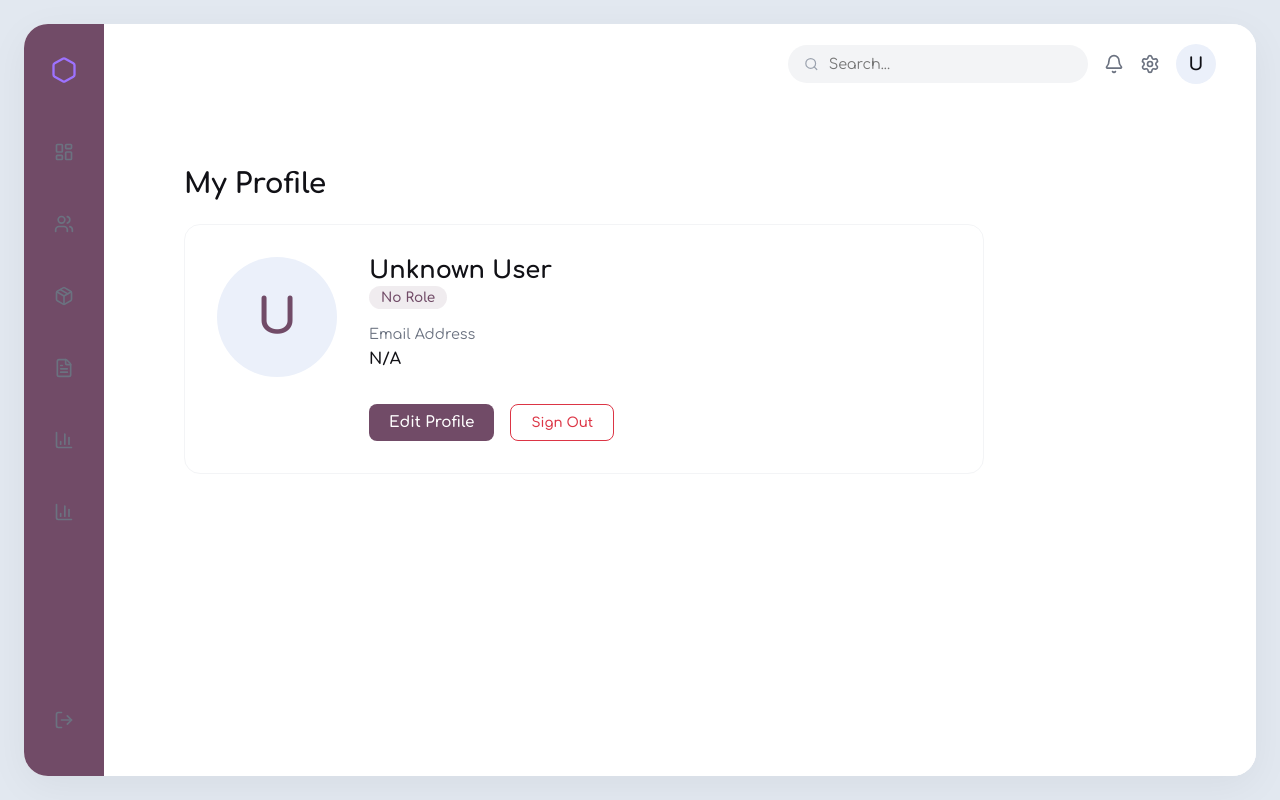
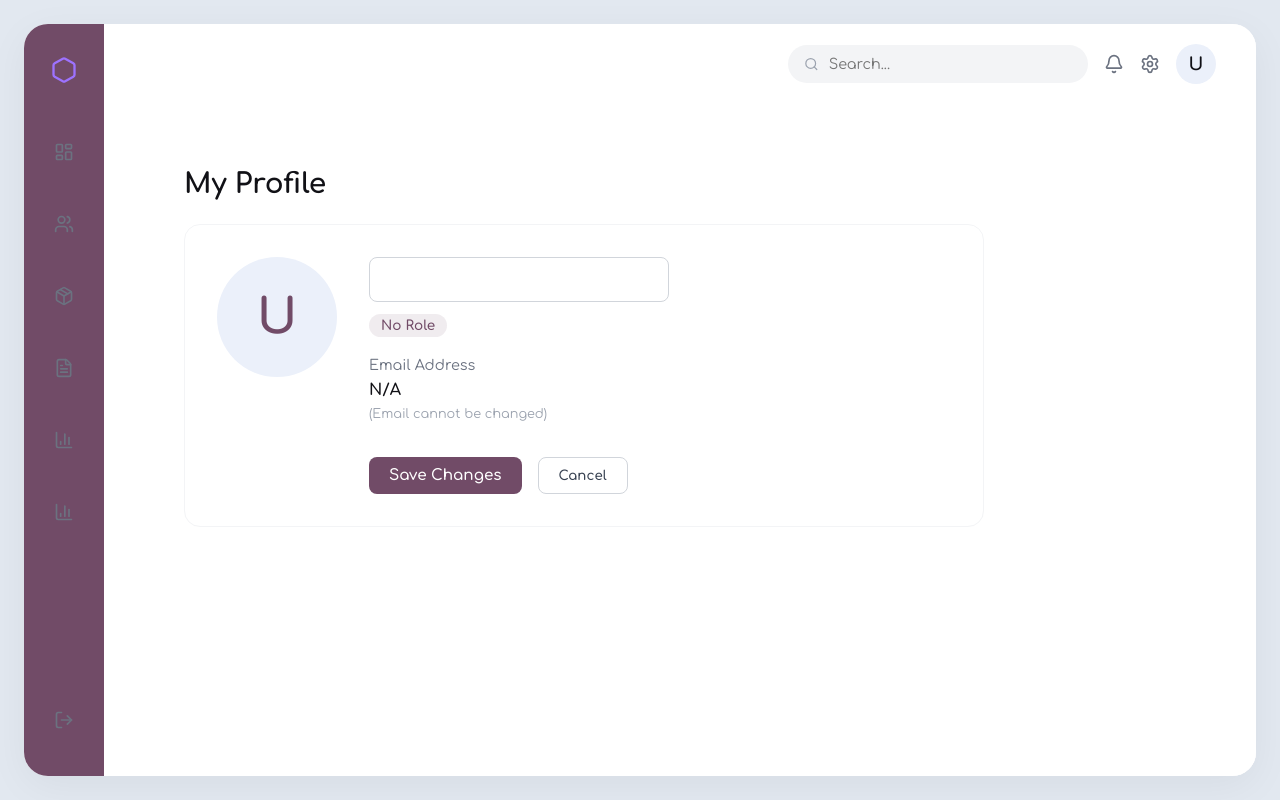
Before and after one commit to RITISHM/VALORA, a React (Vite) app in the folder client/: page /profile in a window 1280 px wide. Both pictures are taken after a click on the button "Edit Profile". Built offline with nearby package versions, Linux system fonts and the light colour scheme; no server answers.

Commit message:
Implement Edit Profile feature for updating Name

```diff
--- a/client/src/pages/Profile.jsx
+++ b/client/src/pages/Profile.jsx
@@ -1,13 +1,56 @@
-import React from 'react';
+import React, { useState } from 'react';
 import { useNavigate } from 'react-router-dom';
+import { BACKEND_URL } from '../api';
+import { Loader2 } from 'lucide-react';
 
 export default function Profile() {
   const navigate = useNavigate();
 
   const userStr = localStorage.getItem('valora_user');
   const user = userStr ? JSON.parse(userStr) : null;
+
+  const [isEditing, setIsEditing] = useState(false);
+  const [name, setName] = useState(user?.name || '');
+  const [loading, setLoading] = useState(false);
+
   const initials = user?.name ? user.name.split(' ').map(n => n[0]).join('').substring(0, 2).toUpperCase() : 'U';
 
+  const handleSave = async () => {
+    if (!name.trim()) {
+      alert('Name cannot be empty');
+      return;
+    }
+
+    setLoading(true);
+    try {
+      const token = localStorage.getItem('valora_token');
+      const res = await fetch(`${BACKEND_URL}/auth/me`, {
+        method: 'PUT',
+        headers: {
+          'Content-Type': 'application/json',
+          'Authorization': `Bearer ${token}`
+        },
+        body: JSON.stringify({ name })
+      });
+
+      if (res.ok) {
+        const data = await res.json();
+        // Update local storage
+        localStorage.setItem('valora_user', JSON.stringify(data.user));
+        setIsEditing(false);
+        // Force a reload or state update to reflect changes across the app, specifically the layout avatar
+        window.location.reload();
+      } else {
+        const errorData = await res.json();
+        alert(`Error: ${errorData.error || 'Update failed'}`);
+      }
+    } catch (err) {
+      console.error(err);
+      alert('An error occurred while saving.');
+    } finally {
+      setLoading(false);
+    }
+  };
   const handleLogout = () => {
     navigate('/login');
   };
@@ -26,8 +69,18 @@ export default function Profile() {
 
         <div style={{ flex: 1, display: 'flex', flexDirection: 'column', gap: '20px' }}>
           <div>
+            {isEditing ? (
+              <input
+                type="text"
+                value={name}
+                onChange={(e) => setName(e.target.value)}
+                style={{ fontSize: '1.5rem', fontWeight: 'bold', padding: '8px', borderRadius: '8px', border: '1px solid #D1D5DB', marginBottom: '8px', width: '100%', maxWidth: '300px' }}
+              />
+            ) : (
               <h2 style={{ margin: '0 0 4px 0', fontSize: '1.5rem', color: '#111116' }}>{user?.name || 'Unknown User'}</h2>
-            <span style={{ color: '#714B67', fontWeight: '600', backgroundColor: 'rgba(113, 75, 103, 0.1)', padding: '4px 12px', borderRadius: '20px', fontSize: '0.85rem', textTransform: 'capitalize' }}>
+            )}
+            <br />
+            <span style={{ color: '#714B67', fontWeight: '600', backgroundColor: 'rgba(113, 75, 103, 0.1)', padding: '4px 12px', borderRadius: '20px', fontSize: '0.85rem', textTransform: 'capitalize', display: 'inline-block', marginTop: '4px' }}>
               {user?.role ? user.role.toLowerCase() : 'No Role'}
             </span>
           </div>
@@ -35,16 +88,31 @@ export default function Profile() {
           <div style={{ display: 'flex', flexDirection: 'column', gap: '8px' }}>
             <span style={{ color: '#6B7280', fontSize: '0.9rem' }}>Email Address</span>
             <span style={{ color: '#111116', fontWeight: '600' }}>{user?.email || 'N/A'}</span>
+            {isEditing && <span style={{ fontSize: '0.8rem', color: '#9CA3AF' }}>(Email cannot be changed)</span>}
           </div>
 
-          <div style={{ marginTop: '16px', display: 'flex', gap: '16px' }}>
-            <button className="primary-btn">Edit Profile</button>
+          <div style={{ marginTop: '16px', display: 'flex', gap: '16px', alignItems: 'center' }}>
+            {isEditing ? (
+              <>
+                <button className="primary-btn" onClick={handleSave} disabled={loading} style={{ display: 'flex', alignItems: 'center', gap: '8px' }}>
+                  {loading && <Loader2 size={16} className="spinner" style={{ animation: 'spin 1s linear infinite' }} />}
+                  Save Changes
+                </button>
+                <button onClick={() => { setIsEditing(false); setName(user?.name || ''); }} style={{ padding: '10px 20px', borderRadius: '8px', border: '1px solid #D1D5DB', background: 'white', cursor: 'pointer', fontWeight: '600', color: '#374151' }}>
+                  Cancel
+                </button>
+              </>
+            ) : (
+              <>
+                <button className="primary-btn" onClick={() => setIsEditing(true)}>Edit Profile</button>
                 <button
                   onClick={handleLogout}
                   style={{ padding: '10px 20px', borderRadius: '8px', border: '1px solid var(--valora-error)', color: 'var(--valora-error)', background: 'none', cursor: 'pointer', fontWeight: '600' }}
                 >
                   Sign Out
                 </button>
+              </>
+            )}
           </div>
         </div>
 
```
Also changed, not shown: 1 other file (tests, documents, lock files or other folders). Lines whose indentation alone changed are shown as unchanged.
